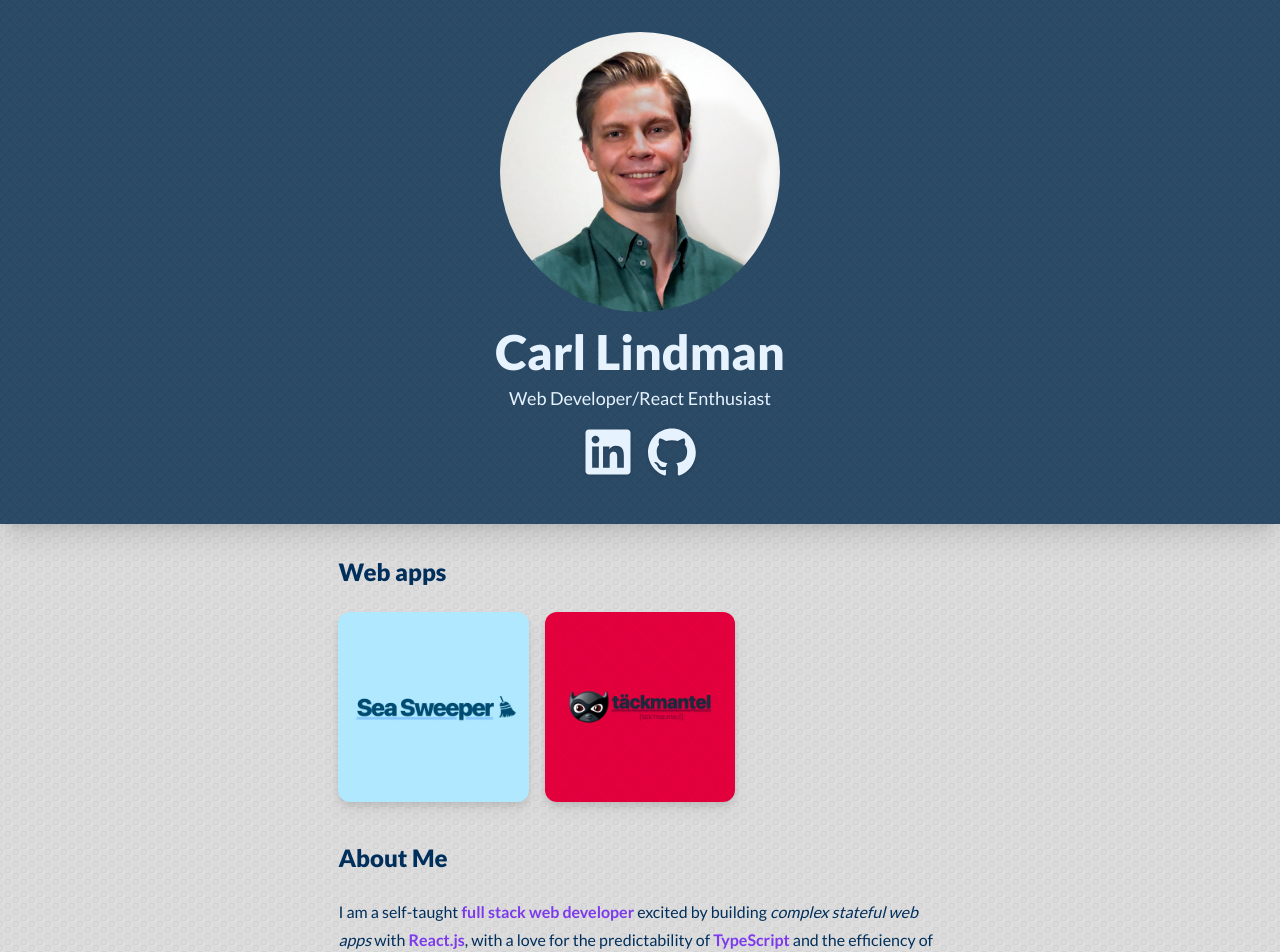
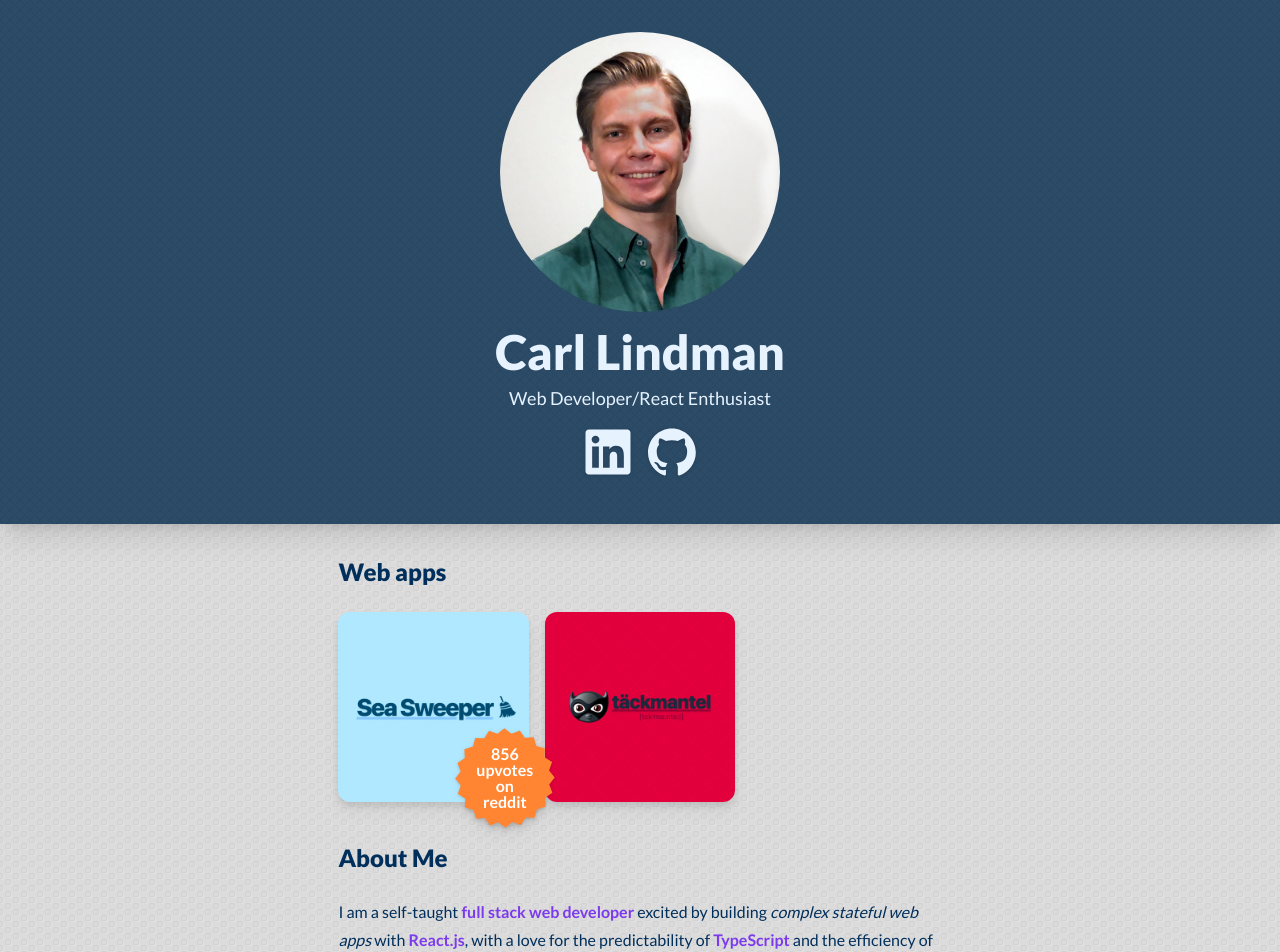
Before and after one commit to lindman-carl/carl-lindman, a Next.js app: page / in a window 1280 px wide. Shown: the top 952 px of the page. Built offline with nearby package versions, Linux system fonts and the light colour scheme.

Commit message:
add: badge to seasweeper

```diff
--- a/src/components/WebApps.tsx
+++ b/src/components/WebApps.tsx
@@ -1,5 +1,30 @@
 import Image from "next/image";
 
+const BadgeSVG = () => (
+  <div className="relative flex max-w-min items-center justify-center outline drop-shadow">
+    <svg
+      width="100"
+      height="100"
+      viewBox="0 0 26.458333 26.458333"
+      className="absolute"
+    >
+      <defs id="defs381" />
+      <path
+        //  style="fill:#000000;stroke-width:0.499999"
+        className="fill-header-contrast text-white"
+        strokeWidth={0.5}
+        id="path505"
+        d="M 8.2445866,23.541769 7.033519,21.769407 4.8896372,21.877643 4.2855333,19.817786 2.213134,19.258228 2.2751277,17.11251 0.47707169,15.939932 1.1990945,13.91839 -0.14861184,12.247573 1.1627635,10.548089 0.39732968,8.5425831 2.1696911,7.3315155 2.0614557,5.1876337 4.121312,4.5835298 4.6808699,2.5111305 6.826588,2.5731242 7.9991659,0.77506822 10.020708,1.497091 l 1.670818,-1.34770632 1.699483,1.31137542 2.005506,-0.7654339 1.211068,1.7723614 2.143882,-0.1082354 0.604104,2.0598563 2.072399,0.5595579 -0.06199,2.1457182 1.798056,1.1725778 -0.722023,2.0215426 1.347707,1.670817 -1.311376,1.699484 0.765434,2.005506 -1.772361,1.211067 0.108235,2.143882 -2.059856,0.604104 -0.559558,2.072399 -2.145718,-0.06199 -1.172578,1.798056 -2.021542,-0.722023 -1.670818,1.347706 -1.699483,-1.311375 z"
+        transform="matrix(1.0995883,0,0,1.0995883,0.21346472,-0.11420935)"
+      />
+    </svg>
+    <span className="absolute text-center font-bold leading-none text-white ">
+      856
+      <br /> upvotes
+      <br /> on reddit
+    </span>
+  </div>
+);
 const WebApps = () => {
   return (
     <section className="mt-8 w-full max-w-[65ch]">
@@ -11,6 +36,7 @@ const WebApps = () => {
           href="https://seasweeper.lindman.dev"
           target="_blank"
           rel="noopener noreferrer"
+          className="relative"
         >
           <Image
             src="/images/portfolio/seasweeper-logo-960.webp"
@@ -19,6 +45,9 @@ const WebApps = () => {
             height={200}
             className="justify-self-center rounded-xl"
           />
+          <div className="absolute right-6 bottom-6">
+            <BadgeSVG />
+          </div>
         </a>
         <a
           href="https://tackmantel.lindman.dev"
```
